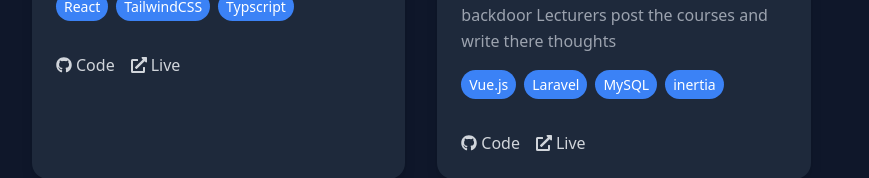
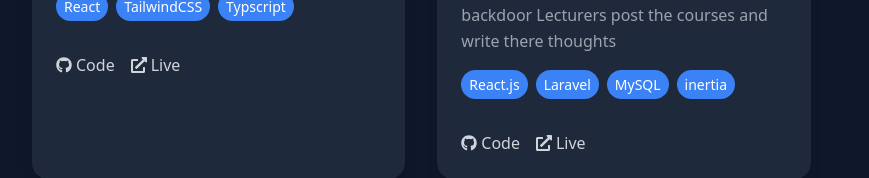
Before and after one commit to abdo-ab/ab-port, a React (Create React App) app: page / in a window 1280 px wide. Shown: the part 2058-2236 px from the top of the page, without its empty margins (16-885 px from the left). Built offline with nearby package versions, Linux system fonts and the light colour scheme.

Commit message:
project of ablex dashboard added

```diff
--- a/src/components/Projects.js
+++ b/src/components/Projects.js
@@ -1,5 +1,5 @@
 import { FaGithub, FaExternalLinkAlt } from "react-icons/fa";
-import Ablex from  "../images/Ablex.webp";
+import Ablex from  "../images/Ablex_Dashboard.png";
 import mefeydalAgency from '../images/mefeydal-Agency.webp';
 
 const projects = [
@@ -15,9 +15,9 @@
     title: "Ablex",
     description: "Ablex is Fullstack E-learning  web App which  build for students to  explore courses , Articles and other resources and  in the backdoor Lecturers post the  courses and write there thoughts",
     image: Ablex,
-    tech: ["Vue.js", "Laravel", "MySQL", "inertia"],
-    github: "https://github.com/abdo-ab/Learnx",
-    live: "#",
+    tech: ["React.js", "Laravel", "MySQL", "inertia"],
+    github: "https://github.com/abdo-ab/ab-port",
+    live: "/",
   },
 ];
 
```
Also changed, not shown: src/images/Ablex.webp (deleted).
